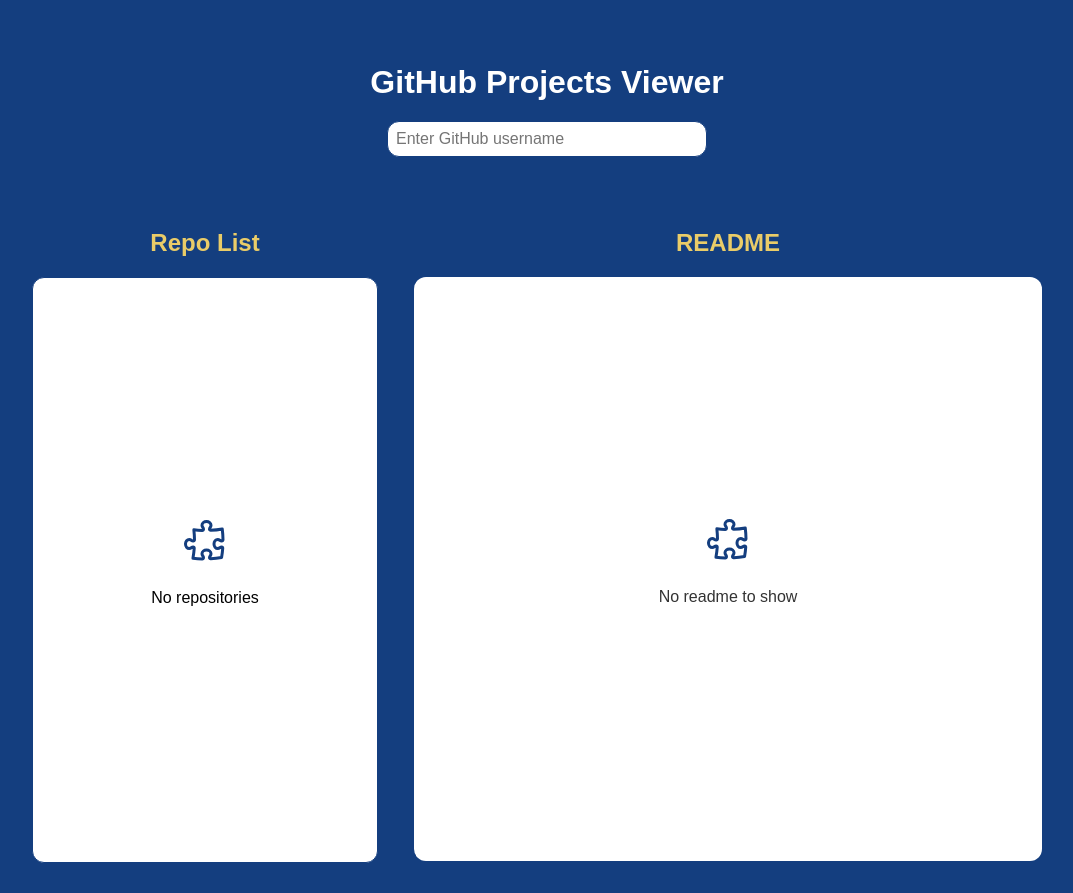
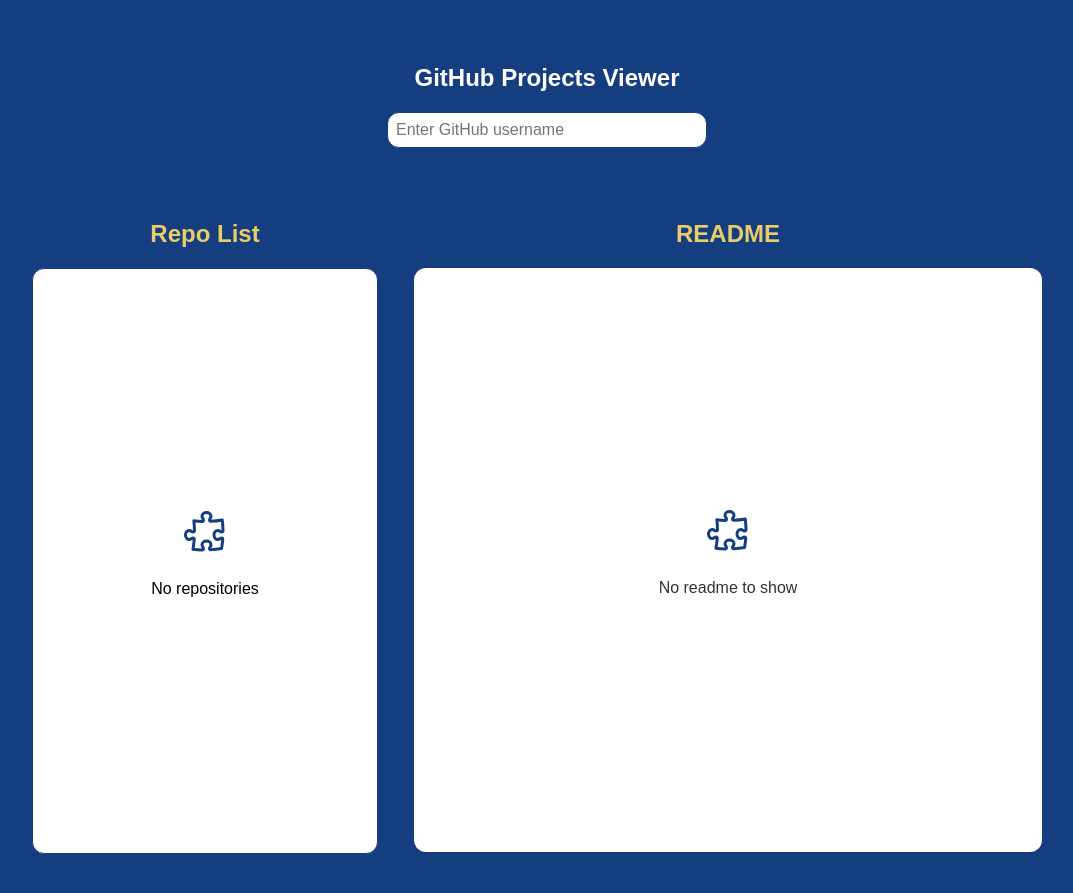
Before and after one commit to undefinedzain/d3labs, a React (Create React App) app: page / in a window 1280 px wide. Shown: the whole page, without its empty margins (93-1166 px from the left). Built offline with nearby package versions, Linux system fonts and the light colour scheme.

Commit message:
change header

```diff
--- a/src/App.tsx
+++ b/src/App.tsx
@@ -14,7 +14,7 @@
     return (
         <GithubProvider>
             <div className="App">
-                <h1 className="project-name">GitHub Projects Viewer</h1>
+                <h2 className="project-name">GitHub Projects Viewer</h2>
                 <SearchBar />
                 <div className="project-container">
                     <ProjectList onProjectClick={setSelectedProject} />
--- a/src/index.css
+++ b/src/index.css
@@ -33,7 +33,7 @@
   text-align: center;
 }
 
-h1.project-name {
+h2.project-name {
   margin-top: 64px;
   color: #FFFFFF;
   margin-bottom: 0;
```
